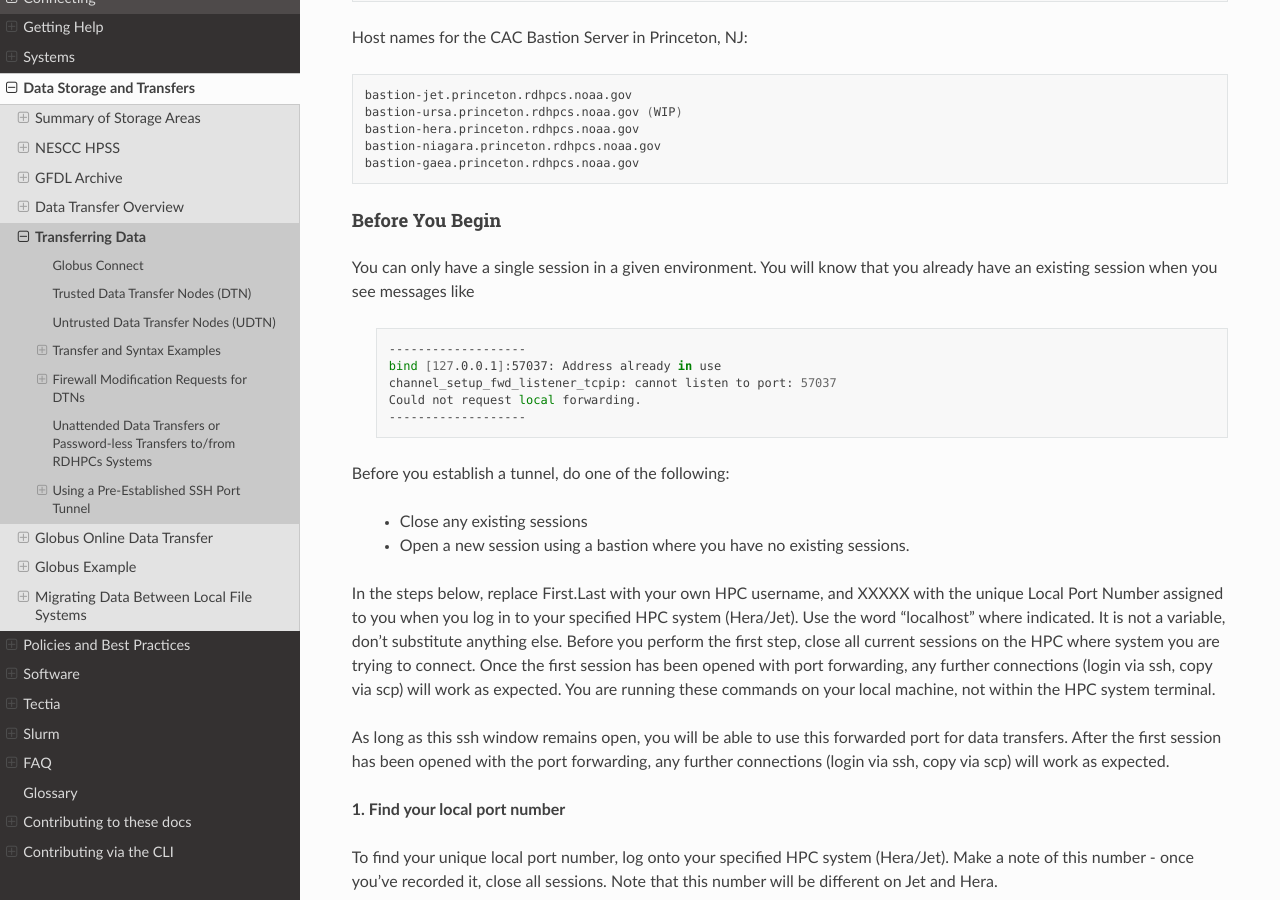
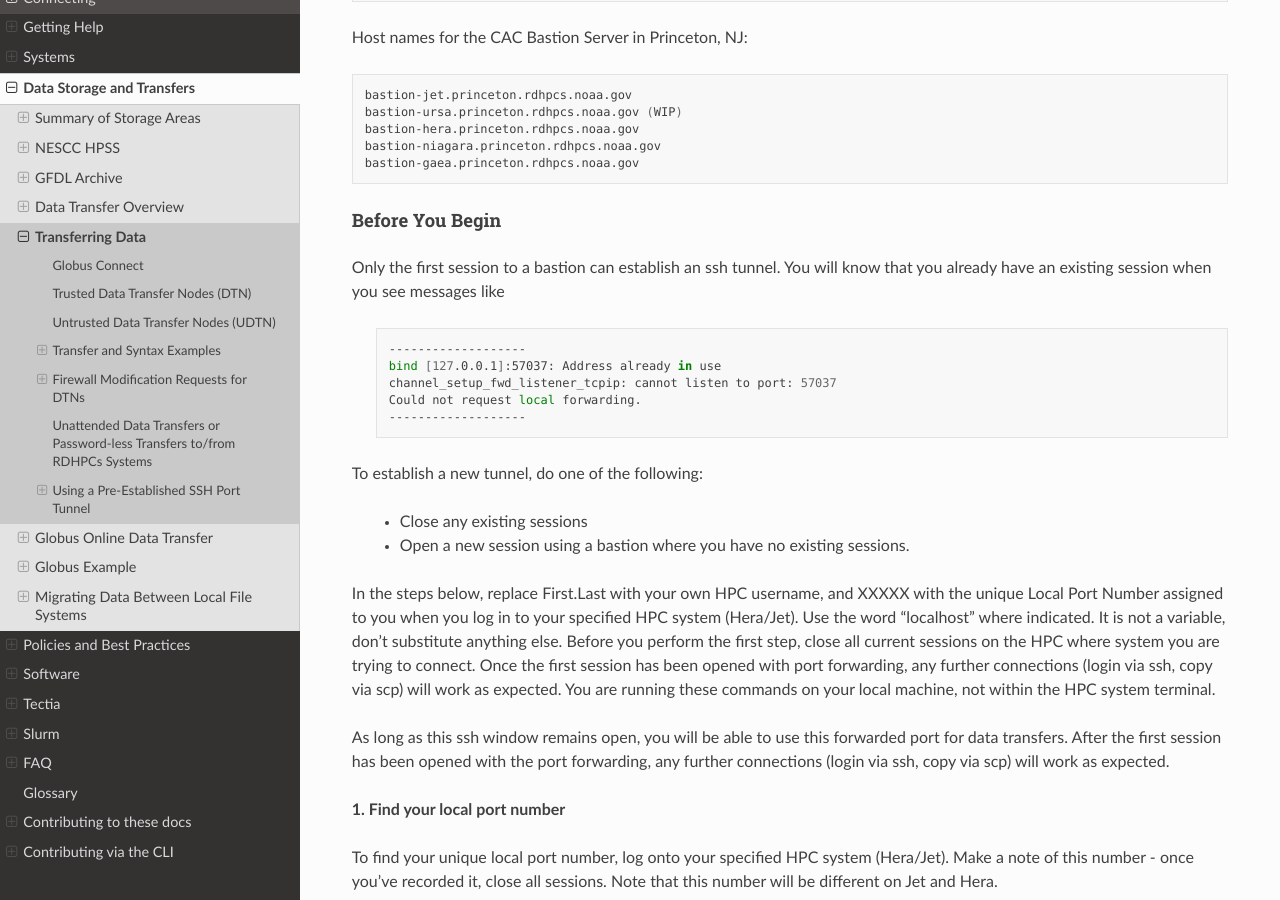
Before and after one commit to NOAA-RDHPCS/noaa-rdhpcs.github.io, a Sphinx documentation site: the page built from source/data/transferring_data.rst, in a window 1280 px wide and 900 px high, scrolled down 6232 px. Built offline with Sphinx 7.4.7 and the Read the Docs theme 3.1.0, drawn with Linux system fonts in a browser that asks for light colours.

Commit message:
changes per Raghu

```diff
--- a/source/data/transferring_data.rst
+++ b/source/data/transferring_data.rst
@@ -376,8 +376,8 @@ Host names for the CAC Bastion Server in Princeton, NJ:
 Before You Begin
 ^^^^^^^^^^^^^^^^
 
-You can only have a single session in a given environment. You will know that
-you already have an
+Only the first session to a bastion can establish an ssh tunnel.
+You will know that you already have an
 existing session when you see messages like
 
   .. code-block:: shell
@@ -388,7 +388,7 @@ existing session when you see messages like
     Could not request local forwarding.
     -------------------
 
-Before you establish a tunnel, do one of the following:
+To establish a new tunnel, do one of the following:
 
   * Close any existing sessions
   * Open a new session using a bastion where you have no existing sessions.
```
